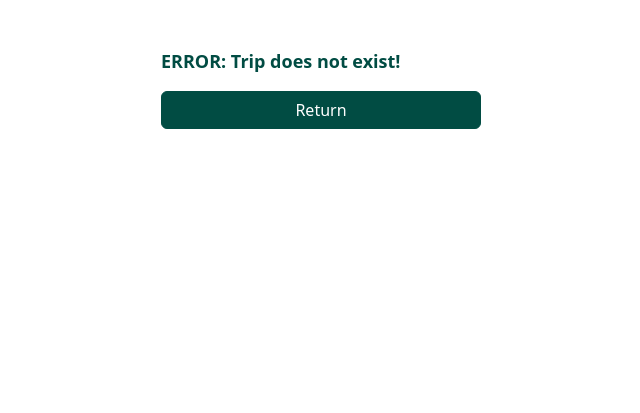
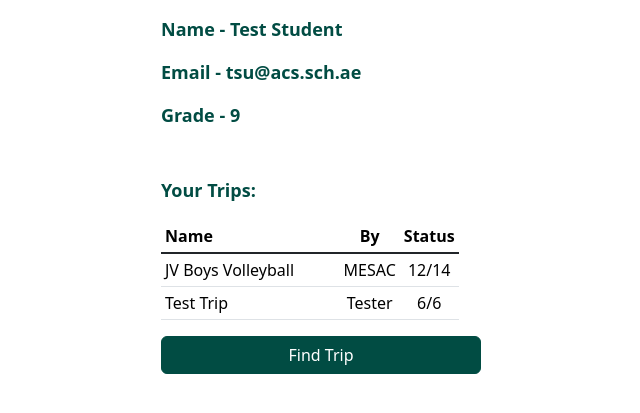
Before and after one commit to hkim113005/TrApp, a Flask app: page /student in a window 1280 px wide. Shown: the top 413 px of the page, without its empty margins (319-959 px from the left). Run offline with Flask 2, Linux system fonts and the light colour scheme; some libraries are stand-ins or nearby versions.

Commit message:
Added Pages: Home, Login, Signup, Student, 404
Created html home page, login, signup, 404, and Student. Student page is a brand new feature. Also tweaked some of the url routes.

```diff
--- a/app.py
+++ b/app.py
@@ -19,12 +19,12 @@ db = Database()
 # REMOVE LATER: Adds example trips to database
 db.add_trip(Trip(None, "WWW 2023: Grade 6 (Greece)", "MS", 4, 2, "blah blah blah", [1, 2, 3, 4]))
 db.add_trip(Trip(None, "Viper Venture 2023: Thailand", "HS", 5, 3, "idk lol", [260, 261, 262]))
-db.add_trip(Trip("TEST11", "JV Boys Volleyball", "MESAC", 7, 2, "eeeeeee", [148, 100, 123, 90, 7,21, 150, 230, 190, 72, 110]))
+db.add_trip(Trip("TEST11", "JV Boys Volleyball", "MESAC", 7, 2, "eeeeeee", [0, 148, 100, 123, 90, 7,21, 150, 230, 190, 72, 110]))
 db.add_trip(Trip(None, "Varsity Boys Soccer", "MESAC", 9, 3, "aaaaa", [21, 150, 230]))
 db.add_trip(Trip(None, "HS Track & Field", "MESAC", 3, 3, "yyyyyy", [273, 220]))
 db.add_trip(Trip(None, "HS Tennis", "MESAC", 5, 2, "xxxxxxx", [288, 270, 242, 276]))
 db.add_trip(Trip(None, "HS Wrestling", "MESAC", 6, 2, "wwwwww", [204]))
-db.add_trip(Trip("TEST22", "Test Trip", "Tester", 3, 2, "aaaaa", [642, 631, 604, 573, 641]))
+db.add_trip(Trip("TEST22", "Test Trip", "Tester", 3, 2, "aaaaa", [0, 642, 631, 604, 573, 641]))
 db.update_trip(Trip(Trip.get_trips()[3].get_id(), "Varsity Boys Soccer", "MESAC", 9, 3, "updated soccer", [21, 150, 230, 190, 72, 110, 289, 280]))
 print(db.get_all_trips())
 
@@ -58,12 +58,48 @@ def login_not_required(f):
 
 @app.route("/", methods=["GET"])
 def start():
-    return render_template("start.html")
+    return render_template("home.html")
 
-@app.route("/trip", methods=["GET", "POST"])
+@app.errorhandler(404)
+def not_found(e):
+  return render_template("404.html")
+
+@app.route("/login", methods=["GET", "POST"])
+def login():
+    if request.method == "GET":
+        return render_template("login.html")
+    else:
+        # Handle Login Info
+        # Redirect to either "/teacher/trips" or "/student"
+        return render_template("home.html") # Just a placeholder
+
+@app.route("/signup", methods=["GET", "POST"])
+def signup():
+    if request.method == "GET":
+        return render_template("signup.html")
+    else:
+        # Handle Sign Up Info
+        # Redirect to either "/teacher/trips" or "/student"
+        return render_template("home.html") # Just a placeholder
+
+# TODO: Student Page
+# - Shows all trips the student has been added to
+# - Account Information:
+#   - Change Gender or Grade
+#   - Reset Password Option
+@app.route("/student")
+def student():
+    if request.method == "GET":
+        # Example Student (Logged in user)
+        student = db.get_student_by_id(0) # Test Student
+        student_trips = db.get_trips_by_student(student['id'])
+        trip_studs = [db.get_students_in_trip(trip['id']) for trip in student_trips]
+        return render_template("student.html", student=student, student_trips=student_trips,trip_studs=trip_studs) # Needs to be setup
+
+@app.route("/student/findTrip", methods=["GET", "POST"])
 def trip_code_form():
     if request.method == "GET":
-        return render_template("trip_code_form.html")
+        return render_template("trip-code-form.html")
     else:
         first = request.form['first']
         second = request.form['second']
@@ -71,15 +107,15 @@ def trip_code_form():
         fourth = request.form['fourth']
         fifth = request.form['fifth']
         sixth = request.form['sixth']
-        return redirect("/" + first + second + third + fourth + fifth + sixth)
+        return redirect("/student/" + first + second + third + fourth + fifth + sixth)
 
-@app.route("/<trip_id>", methods=["GET", "POST"])
+@app.route("/student/<trip_id>", methods=["GET", "POST"])
 def student_preference_form(trip_id):
     if request.method == "GET":
         if db.get_trip_by_id(trip_id) != None:
-            return render_template("student_preference_form.html", trip_id = trip_id, sel_trip = db.get_trip_by_id(trip_id), sel_students = db.get_students_in_trip(trip_id))
+            return render_template("student-preference-form.html", trip_id = trip_id, sel_trip = db.get_trip_by_id(trip_id), sel_students = db.get_students_in_trip(trip_id))
         else:
-            return render_template("error.html")
+            return render_template("trip-error.html")
     else:
         self_id = pref_1 = pref_2 = pref_3 = pref_4 = pref_5 = None
         if 'pref_0' in request.form:
@@ -98,13 +134,6 @@ def student_preference_form(trip_id):
         print(db.get_all_trip_preferences())
         return render_template("success.html", sel_trip = db.get_trip_by_id(trip_id))
 
-@app.route("/teacher-login", methods=["GET", "POST"])
-def teacher_login_form():
-    if request.method == "GET":
-        return render_template("teacher_login_form.html")
-    else:
-        return redirect("/trips")
-
 @app.route("/trips", methods=["GET", "POST"])
 def trips():
     if request.method == "GET":
@@ -119,7 +148,7 @@ def trip(trip_id):
                 student_prefs[s['id']] = db.check_student_preferences(trip_id, s["id"])
             return render_template("trip.html", trip_id = trip_id, sel_trip = db.get_trip_by_id(trip_id), sel_students = db.get_students_in_trip(trip_id), student_prefs = student_prefs, all_students=db.get_all_students())
         else:
-            return render_template("error.html")
+            return render_template("trip-error.html")
 
 @app.route("/trips/<trip_id>/groups", methods=["GET", "POST"])
 def groups(trip_id):
@@ -130,7 +159,7 @@ def groups(trip_id):
                 student_prefs[s['id']] = db.check_student_preferences(trip_id, s['id'])
             return render_template("groups.html", trip_id = trip_id, sel_trip = db.get_trip_by_id(trip_id), student_prefs = student_prefs, groups = db.get_groups_in_trip(trip_id))
         else:
-            return render_template("error.html")
+            return render_template("trip-error.html")
 
 @app.route("/create_trip", methods=["POST"])
 def create_trip():
--- a/classes.py
+++ b/classes.py
@@ -28,6 +28,7 @@ class Database:
             data = list(csv.DictReader(file, delimiter=","))
             file.close()
             students = [Student(None, s['name'], s['email'], int(s['grade']), s['gender'], "") for s in data]
+            students.append(Student(0, "Test Student", "tsu@acs.sch.ae", 9, "M", "")) # Test Student
             for s in students:
                 self.cursor.execute("INSERT INTO students (id, name, email, grade, gender) VALUES(?, ?, ?, ?, ?)", (int(s.get_id()), str(s.get_name()), str(s.get_email()), int(s.get_grade()), str(s.get_gender())))
         if "trips" not in tables:
@@ -57,13 +58,20 @@ class Database:
 
     @setup
     def get_all_students(self, excluded = []):
-        all = self.cursor.execute('select * from students').fetchall()
+        all = self.cursor.execute('SELECT * from students').fetchall()
         all = sorted(list(set(all).difference(set(excluded))), key=lambda x: (x[3], x[1]) )
         return [self.dict_converter(student) for student in all]
 
     @setup
     def get_all_trips(self):
         return sorted([self.dict_converter(trip) for trip in self.cursor.execute('SELECT * FROM trips').fetchall()], key=lambda x: x['name'])
+
+    @setup
+    def get_trips_by_student(self, student_id):
+        trip_ids = self.cursor.execute(f"SELECT trip_id FROM trip_students WHERE student_id = {student_id}").fetchall()
+        trip_ids = [id[0] for id in trip_ids]
+        trips = [self.get_trip_by_id(id) for id in trip_ids]
+        return sorted(trips, key=lambda x: x['name'])
 
     @setup
     def get_students_in_trip(self, trip_id):
@@ -141,8 +149,6 @@ class Database:
             self.update_trip_preferences(trip_id, student_id, preferences)
         else:
             self.cursor.execute("INSERT INTO trip_preferences(trip_id, student_id, a, b, c, d, e) VALUES(?, ?, ?, ?, ?, ?, ?)", (trip_id, student_id, preferences[0], preferences[1], preferences[2], preferences[3], preferences[4]))
-
-
 
     @setup
     def update_students_in_trip(self, trip_id, students):
--- a/static/css/stylesheet.css
+++ b/static/css/stylesheet.css
@@ -33,6 +33,10 @@ label {
     color: #014C43;
     font-weight: bold;
     font-size: large;
+}
+
+.error {
+    color: red !important;
 }
 
 .modal-dialog {
--- a/templates/error.html
+++ /dev/null
@@ -1,16 +0,0 @@
-{% extends "layout.html" %}
-
-{% block title %}
-ERROR
-{% endblock %}
-
-{% block stylesheets %}
-<meta name="viewport" content="width=device-width, initial-scale=1.0">
-{% endblock %}
-
-{% block main %}
-<form action="/trip" method="POST">
-    <label class="d-grid form-label mt-5 mx-auto">ERROR: Trip does not exist!</label>
-    <a href="javascript:history.back()" class="mt-3 d-grid gap-2 col-6 mx-auto btn btn-primary" role="button">Return</a>
-</form>
-{% endblock %}
--- a/templates/start.html
+++ b/templates/old/start.html
@@ -11,7 +11,7 @@
 {% block main %}
 
 <form action="/trip" method="POST">
-    <a href="trip" class="mt-5 d-grid gap-2 col-6 mx-auto btn btn-primary" role="button">Student</a>
-    <a href="teacher-login" class="mt-3 d-grid gap-2 col-6 mx-auto btn btn-primary" role="button">Teacher</a>
+    <a href="/student/findTrip" class="mt-5 d-grid gap-2 col-6 mx-auto btn btn-primary" role="button">Student</a>
+    <a href="/teacher/trips" class="mt-3 d-grid gap-2 col-6 mx-auto btn btn-primary" role="button">Teacher</a>
 </form>
 {% endblock %}
--- a/templates/student_preference_form.html
+++ b/templates/student-preference-form.html
@@ -9,7 +9,7 @@
 {% endblock %}
 
 {% block main %}
-<form id = "preferences_form" action=/{{trip_id}} method="POST">
+<form id = "preferences_form" action=/student/{{trip_id}} method="POST">
     <label class="d-grid form-label mt-5 mx-auto">Information</label>
 
     <select id="pref_0" name="pref_0" class="mt-3 mx-auto form-select" onchange="updateChoices(this.id); checkform();" aria-label=".form-select-sm example">
--- /dev/null
+++ b/templates/student.html
@@ -0,0 +1,39 @@
+{% extends "layout.html" %}
+
+{% block title %}
+{{student.name}}
+{% endblock %}
+
+{% block stylesheets %}
+<meta name="viewport" content="width=device-width, initial-scale=1.0">
+{% endblock %}
+
+{% block main %}
+<label class="d-grid form-label mt-3 mx-auto">Name - {{student.name}}</label>
+<label class="d-grid form-label mt-3 mx-auto">Email - {{student.email}}</label>
+<label class="d-grid form-label mt-3 mx-auto">Grade - {{student.grade}}</label>
+<label class="d-grid form-label mt-5 mx-auto">Your Trips:</label>
+<table class="table table-sm table-hover mt-3 mx-auto" id="trips_table">
+    <thead>
+        <tr>
+            <th style="width: 60%;" scope="col">Name</th>
+            <th class="text-center" scope="col">By</th>
+            <th class="text-center" scope="col">Status</th>
+        </tr>
+    </thead>
+    <tbody class="table-group-divider">
+        {%for i in range(student_trips|length)%}
+        <tr onclick="window.location = 'student/{{student_trips[i].id}}'">
+            <td>{{student_trips[i].name}}</td>
+            <td class="text-center">{{student_trips[i].organizer}}</td>
+            <td class="text-center">{{trip_studs[i]|length}}/{{student_trips[i].num_groups * student_trips[i].group_size}}</td>
+        </tr>
+        {%endfor%}
+    </tbody>
+</table>
+<button type="button" onclick=window.location="student/findTrip" class="mt-3 d-grid gap-2 col-6 mx-auto btn btn-primary">Find Trip</button>
+
+
+<script>
+</script>
+{% endblock %}
--- a/templates/trip_code_form.html
+++ b/templates/trip-code-form.html
@@ -1,7 +1,7 @@
 {% extends "layout.html" %}
 
 {% block title %}
-Enter Trip Code
+Find Trip
 {% endblock %}
 
 {% block stylesheets %}
@@ -9,7 +9,7 @@ Enter Trip Code
 {% endblock %}
 
 {% block main %}
-<form id = "trip_code_form" action="/trip" method="POST">
+<form id = "trip_code_form" action="/student/findTrip" method="POST">
     <label for="trip_code" class="d-grid form-label mt-5 mx-auto">Trip code</label>
 
     <div id="trip_code" class="inputs d-flex flex-row justify-content-center mt-3">
```
Also changed, not shown: templates/404.html (added, +16 -0 lines), templates/home.html (added, +33 -0 lines), templates/login.html (added, +41 -0 lines), templates/signup.html (added, +47 -0 lines), templates/success.html (+3 -5 lines), templates/teacher_login_form.html (deleted, +0 -21 lines), templates/trip-error.html (added, +15 -0 lines), data/trApp.db, 3 other files.
